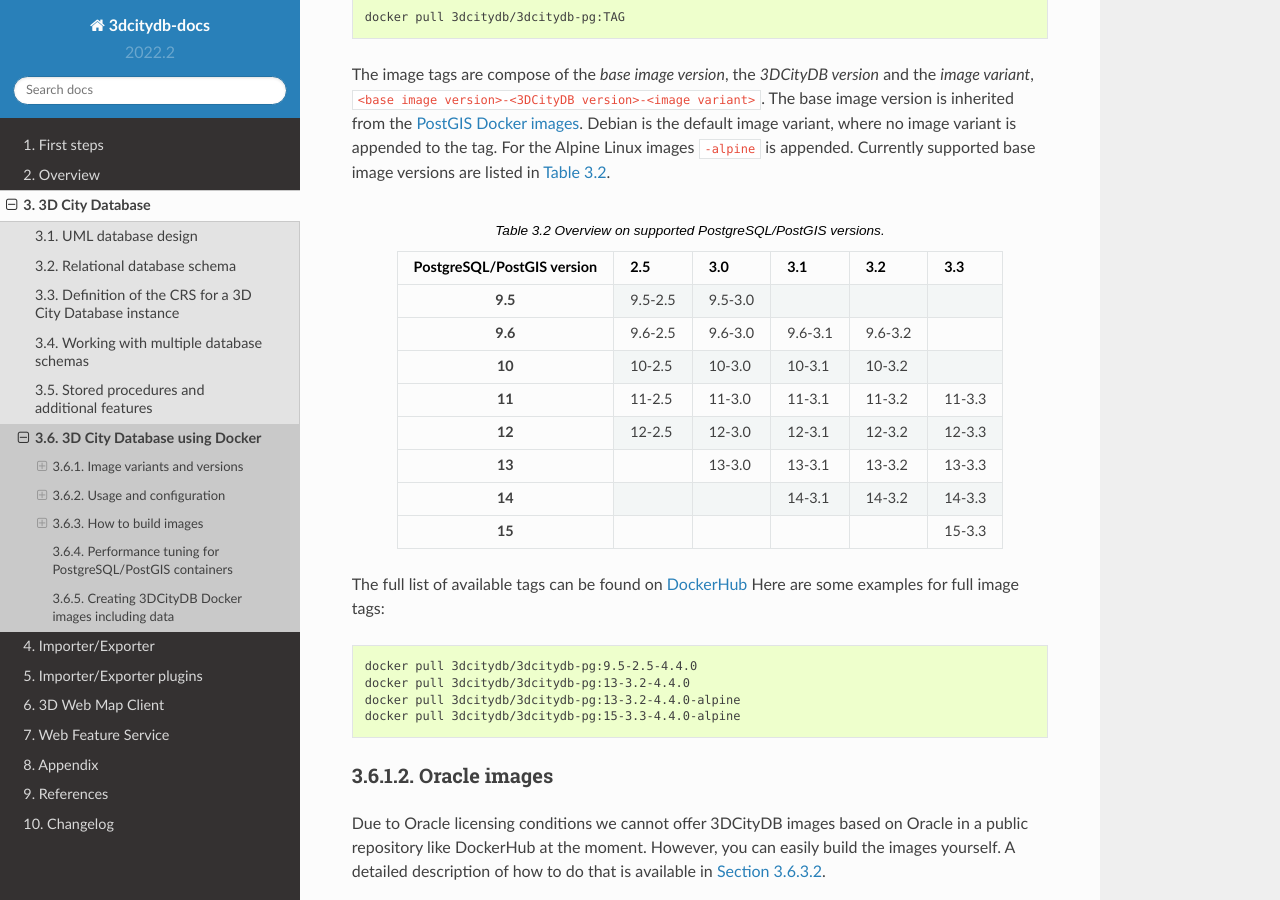
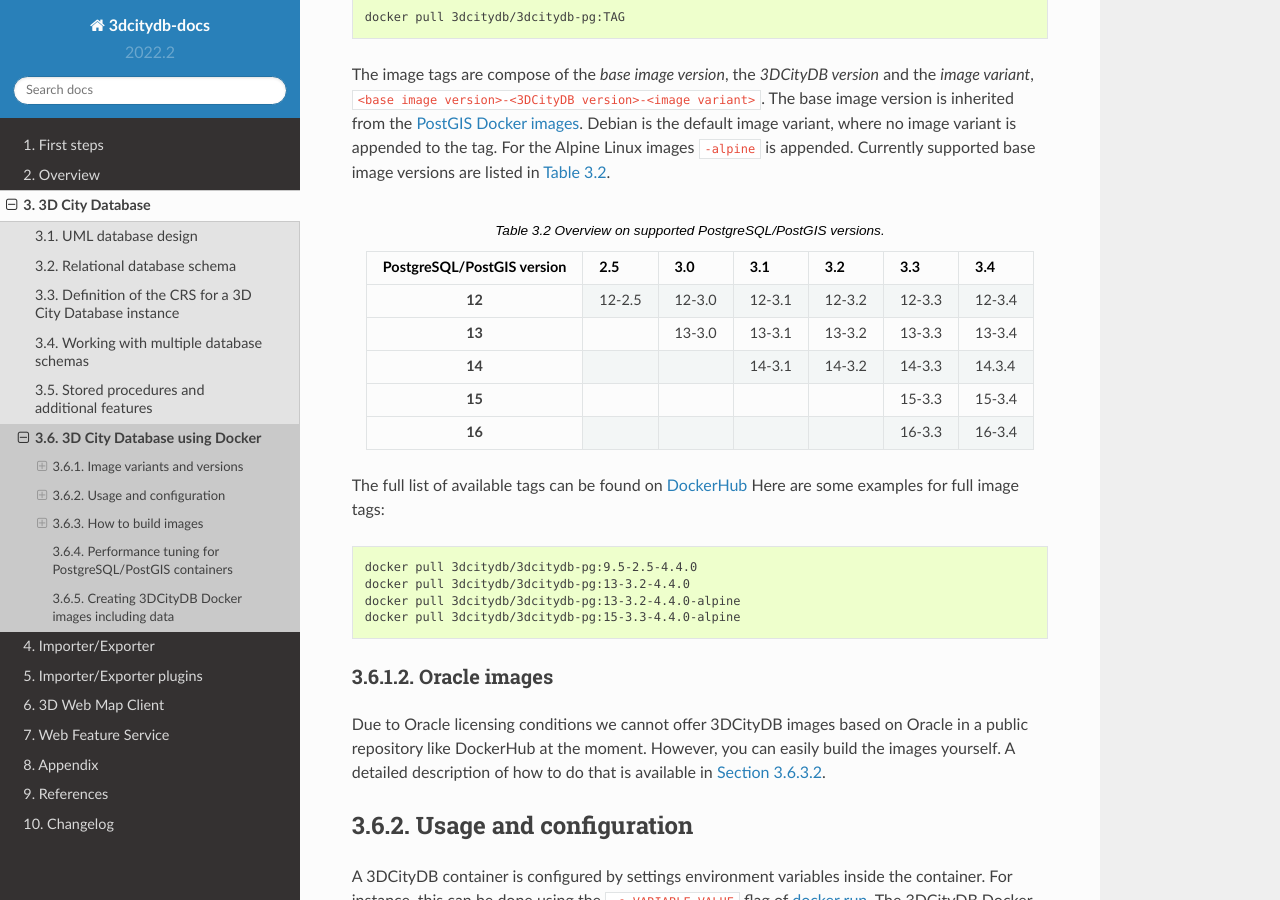
Before and after one commit to 3dcitydb/3dcitydb-docs, a Sphinx documentation site: the page built from source/3dcitydb/docker.rst, in a window 1280 px wide and 900 px high, scrolled down 1745 px. Built offline with Sphinx 7.4.7 and the Read the Docs theme 2.0.0, drawn with Linux system fonts in a browser that asks for light colours.

Commit message:
drop PG version reaching EOL

```diff
--- a/source/3dcitydb/docker.rst
+++ b/source/3dcitydb/docker.rst
@@ -141,54 +141,43 @@
     - 3.1
     - 3.2
     - 3.3
-  * - 9.5
-    - 9.5-2.5
-    - 9.5-3.0
-    -
-    -
-    -
-  * - 9.6
-    - 9.6-2.5
-    - 9.6-3.0
-    - 9.6-3.1
-    - 9.6-3.2
-    -
-  * - 10
-    - 10-2.5
-    - 10-3.0
-    - 10-3.1
-    - 10-3.2
-    -
-  * - 11
-    - 11-2.5
-    - 11-3.0
-    - 11-3.1
-    - 11-3.2
-    - 11-3.3
+    - 3.4
   * - 12
     - 12-2.5
     - 12-3.0
     - 12-3.1
     - 12-3.2
     - 12-3.3
+    - 12-3.4
   * - 13
     -
     - 13-3.0
     - 13-3.1
     - 13-3.2
     - 13-3.3
+    - 13-3.4
   * - 14
     -
     -
     - 14-3.1
     - 14-3.2
     - 14-3.3
+    - 14.3.4
   * - 15
     -
     -
     -
     -
     - 15-3.3
+    - 15-3.4
+  * - 16
+    -
+    -
+    -
+    -
+    - 16-3.3
+    - 16-3.4
+
 
 The full list of available tags can be found on `DockerHub <https://hub.
 docker.com/r/3dcitydb/3dcitydb-pg/tags?page=1&ordering=last_updated>`_
```
